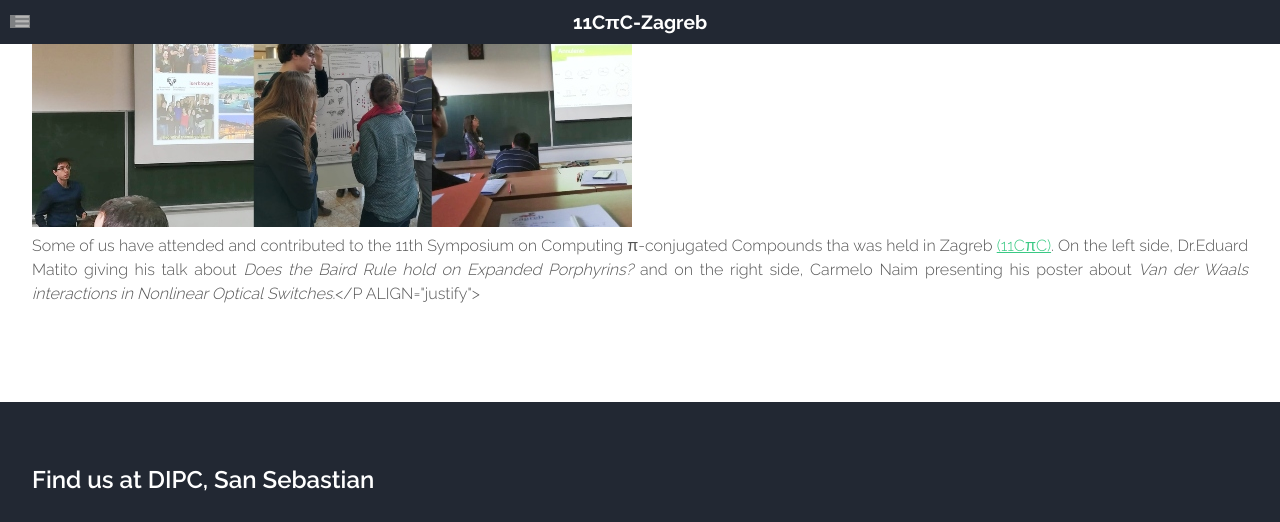
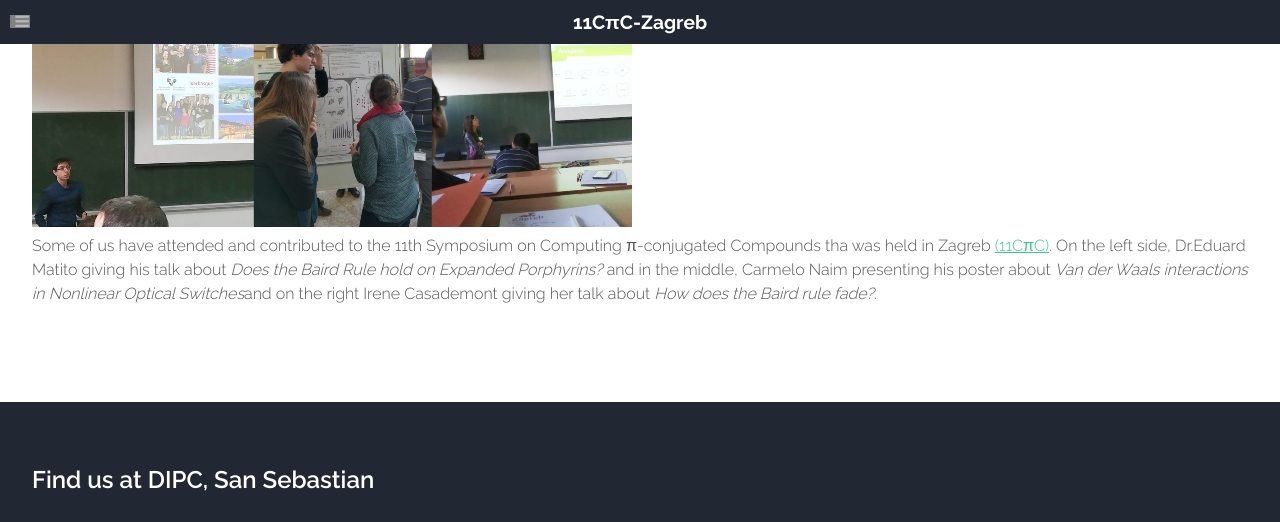
Before and after one commit to old-jekyll-templates/Horizons-Jekyll-Theme, a Jekyll site: the page built from _posts/2020-02-01-CpiC-Zagreb.md, in a window 1280 px wide and 900 px high, scrolled down 339 px, cut to the strip 0-522 px from the top of the window. Built offline with Jekyll 4.4.1, drawn with Linux system fonts in a browser that asks for light colours; grey boxes are pictures that could not be loaded.

Commit message:
Update 2020-02-01-CpiC-Zagreb.md

```diff
--- a/_posts/2020-02-01-CpiC-Zagreb.md
+++ b/_posts/2020-02-01-CpiC-Zagreb.md
@@ -5,5 +5,5 @@ featured: images/Zagreb2020.jpg
 layout: post
 ---
 
- <P ALIGN="justify">Some of us have attended and contributed to the 11th Symposium on Computing π-conjugated Compounds tha was held in Zagreb <a href="https://sites.google.com/view/cpic11/home">(11CπC)</a>. On the left side, Dr.Eduard Matito giving his talk about <i>Does the Baird Rule hold
-on Expanded Porphyrins?</i> and on the right side, Carmelo Naim presenting his poster about <i>Van der Waals interactions in Nonlinear Optical Switches</i>.</P ALIGN="justify">
+ <p>Some of us have attended and contributed to the 11th Symposium on Computing π-conjugated Compounds tha was held in Zagreb <a href="https://sites.google.com/view/cpic11/home">(11CπC)</a>. On the left side, Dr.Eduard Matito giving his talk about <i>Does the Baird Rule hold
+on Expanded Porphyrins?</i> and in the middle, Carmelo Naim presenting his poster about <i>Van der Waals interactions in Nonlinear Optical Switches</i>and on the right Irene Casademont giving her talk about <i>How does the Baird rule fade?</i>. </p>
```
